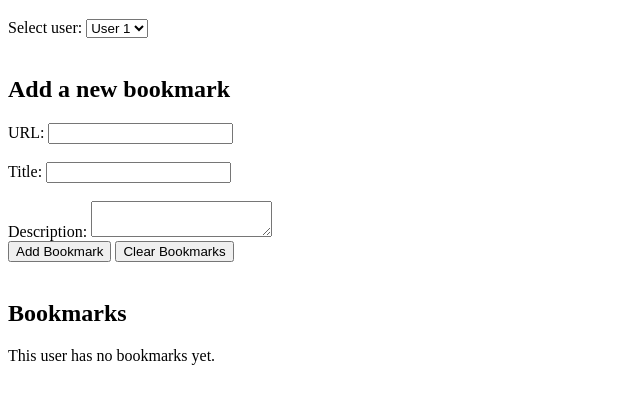
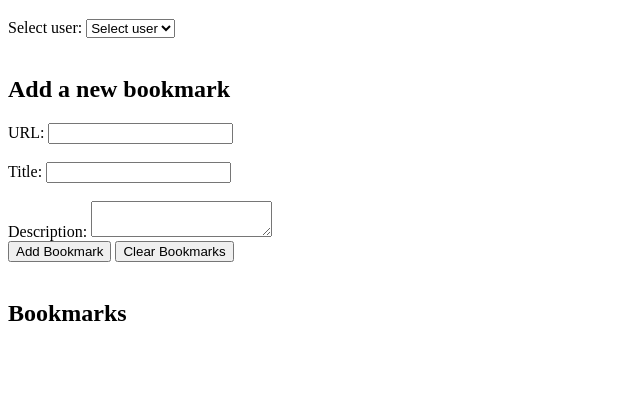
Before and after one commit to avatarit/Project-Shared-Bookmarks-2026, a website with bundled scripts: page index.html in a window 1280 px wide. Shown: the part 61-464 px from the top of the page, without its empty margins (0-640 px from the left). Built offline with nearby package versions, Linux system fonts and the light colour scheme.

Commit message:
Enhance user selection functionality and improve bookmark rendering logic

```diff
--- a/index.html
+++ b/index.html
@@ -12,7 +12,9 @@
       <h1>Shared Bookmarks</h1>
 
       <label for="user-select">Select user:</label>
-      <select id="user-select" aria-label="Select user"></select>
+      <select id="user-select">
+        <option value="" selected disabled>Select user</option>
+      </select>
     </header>
 
     <main id="main-content">
@@ -33,16 +35,10 @@
         <button id="submit-button" type="submit">Add Bookmark</button>
         <button id="clear-data-btn" type="button">Clear Bookmarks</button>
       </form>
-
       <br />
-
       <section id="bookmark-section">
         <h2>Bookmarks</h2>
-
-        <p id="no-bookmarks-message" hidden role="status" aria-live="polite">
-          This user has no bookmarks yet.
-        </p>
-
+        <p id="no-bookmarks-message" hidden>This user has no bookmarks yet.</p>
         <div id="bookmark-list"></div>
       </section>
     </main>
--- a/script.js
+++ b/script.js
@@ -11,25 +11,26 @@ let currentUserId = "";
 function loadUsers() {
   const users = getUserIds();
 
-  //creating the dropdown options
   for (let i = 0; i < users.length; i++) {
     const option = document.createElement("option");
     option.value = users[i];
     option.textContent = "User " + users[i];
     userSelect.appendChild(option);
   }
+}
 
-  //for first window load = when no user is selected
-  currentUserId = users[0];
-  renderBookmarks(currentUserId);
-}
+
+
+
+
 window.onload = loadUsers;
 
  //to identify which user has been selected using (change)
- userSelect.addEventListener("change", function(){
-    currentUserId = userSelect.value;
-    renderBookmarks(currentUserId);
-  });
+ userSelect.addEventListener("change", function () {
+  currentUserId = userSelect.value;
+  if (!currentUserId) return;
+  renderBookmarks(currentUserId);
+});
 
 
 //----------------------  Form  ---------------------------
```
